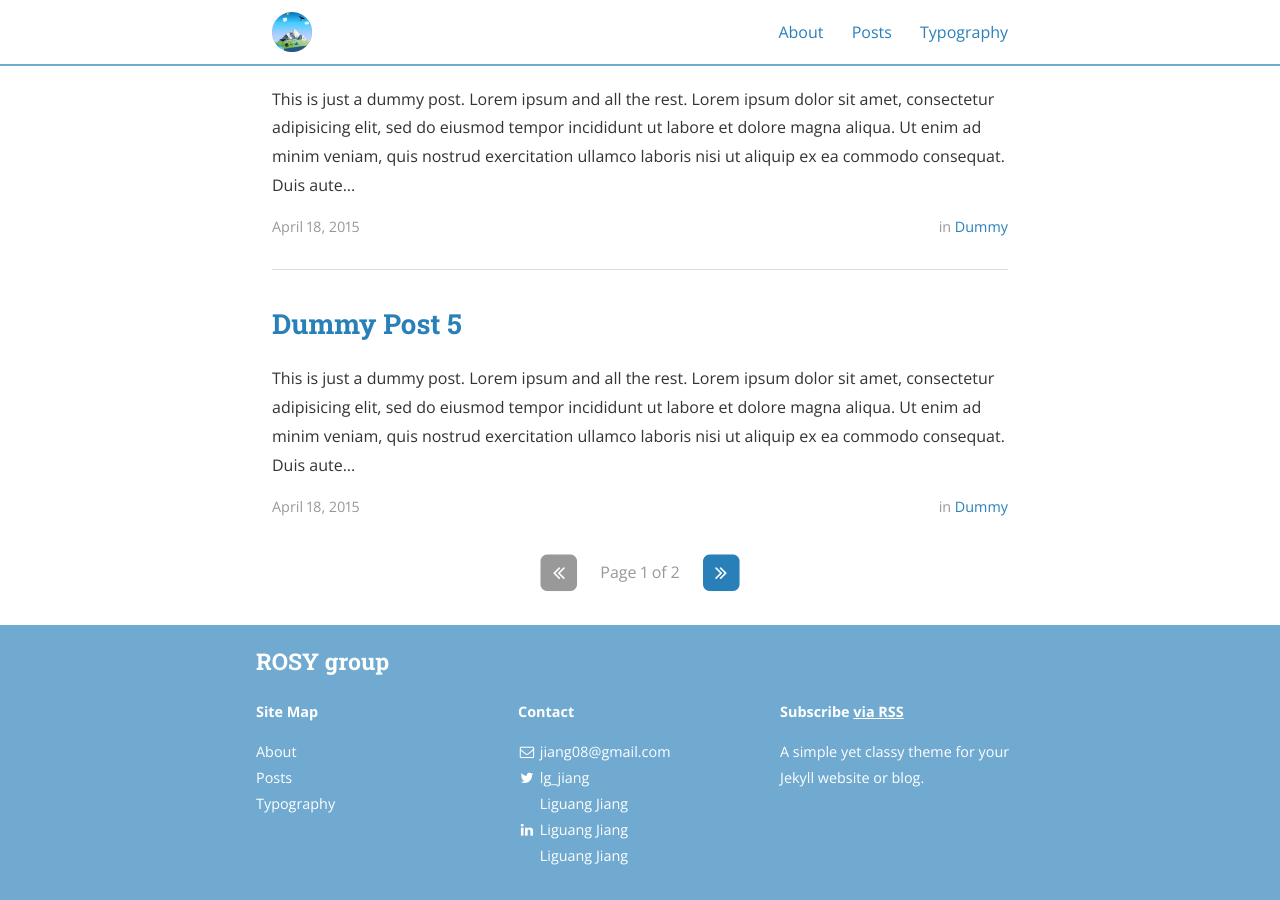
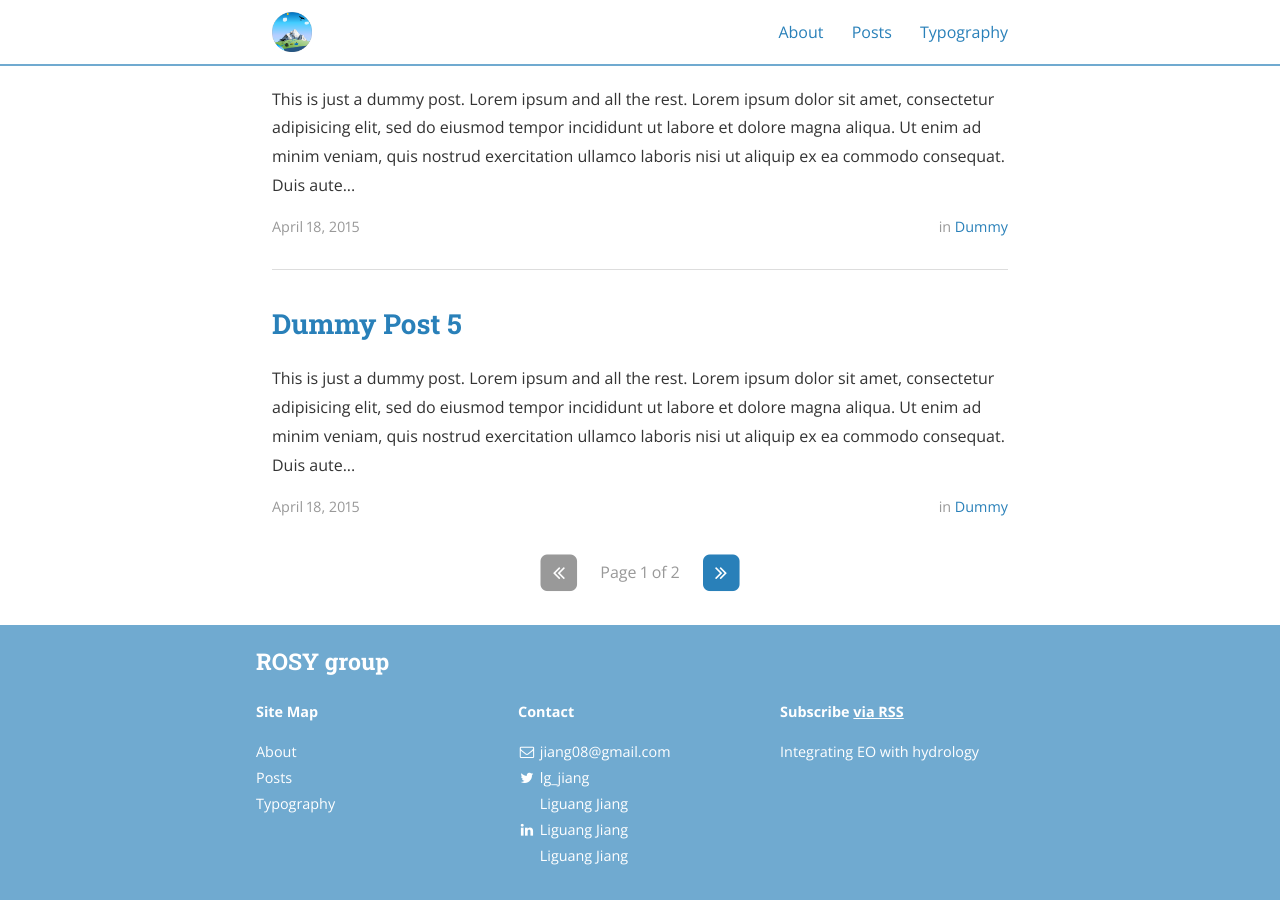
Before and after one commit to 12530/rshydro, a Jekyll site: the page built from index.html, in a window 1280 px wide and 900 px high, scrolled down 1300 px. Built offline with Jekyll 4.4.1, drawn with Linux system fonts in a browser that asks for light colours; nearby versions of some CDN libraries; the list of posts is cut into pages by our own code; some of the changed text lies outside the part shown.

Commit message:
Update _config.yml

```diff
--- a/_config.yml
+++ b/_config.yml
@@ -10,11 +10,11 @@ exclude:
 
 # Site settings
 title: ROSY group
-subtitle: "Integrating EO with hydrology"
+subtitle: Remote Sensing and Hydrology
 email: jiang08@gmail.com
 name: ljia
-description: >
-  A simple yet classy theme for your Jekyll website or blog.
+description: > # the ">" symbol means to ignore newlines until "footer_text:"
+  Integrating EO with hydrology
 # Base URL of site (i.e. /blog). It should always start with a slash,
 # and never end with a slash. Set it to a blank value if hosting at the
 # root of your server.
@@ -22,6 +22,9 @@ baseurl: "" # the subpath of your site, e.g. /blog/
 url: https://rshydro.org # the base hostname & protocol for your site
 cover: "/assets/header_image.jpg"
 logo: "/assets/logo.png"
+
+footer_text: >
+  Copyright @ ljia
 
 # Build settings
 markdown: kramdown
```
